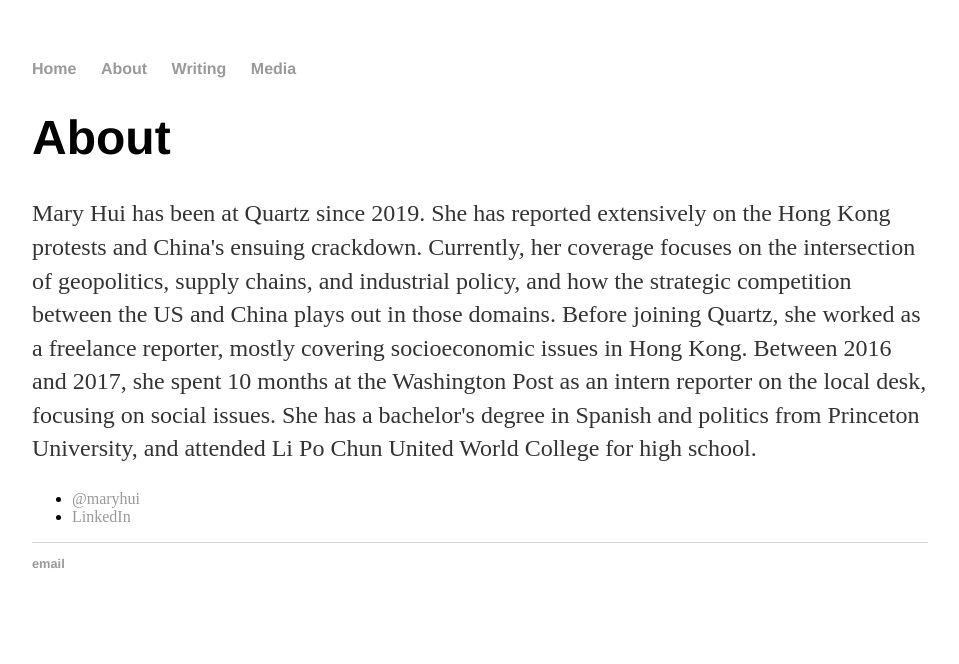
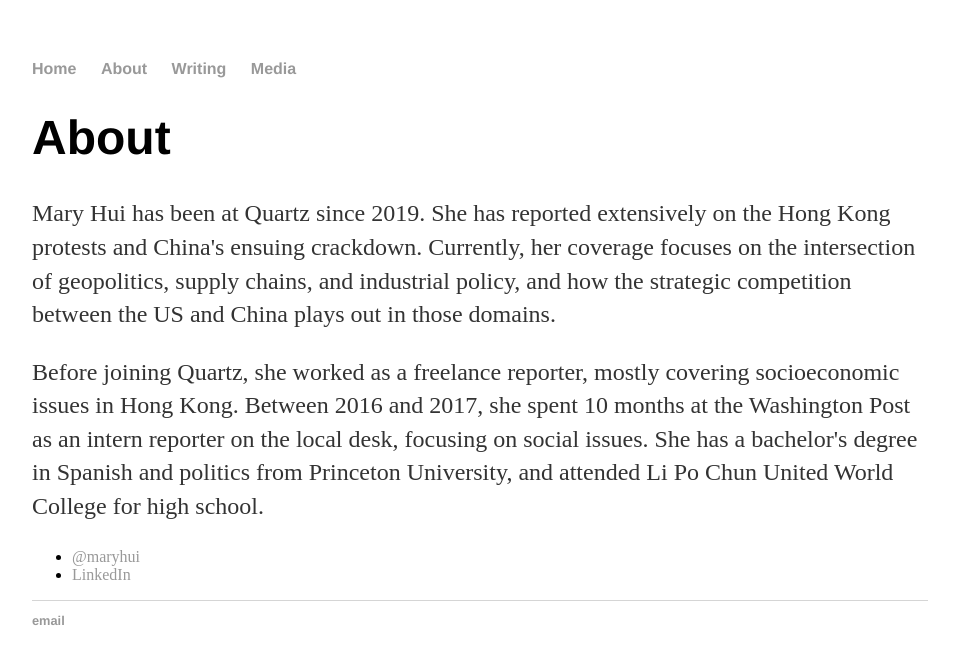
Before and after one commit to marykmhui/marykmhui, a Jekyll site: the page built from about/index.html, in a window 1280 px wide. Shown: the top 664 px of the page, without its empty margins (160-1119 px from the left). Built offline with Jekyll 4.4.1, drawn with Linux system fonts in a browser that asks for light colours.

```diff
--- a/about/index.html
+++ b/about/index.html
@@ -5,7 +5,8 @@ title: About
 
 		<div class="about">
 			<h1>About</h1>
-			<p>Mary Hui has been at Quartz since 2019. She has reported extensively on the Hong Kong protests and China's ensuing crackdown. Currently, her coverage focuses on the intersection of geopolitics, supply chains, and industrial policy, and how the strategic competition between the US and China plays out in those domains. Before joining Quartz, she worked as a freelance reporter, mostly covering socioeconomic issues in Hong Kong. Between 2016 and 2017, she spent 10 months at the Washington Post as an intern reporter on the local desk, focusing on social issues. She has a bachelor's degree in Spanish and politics from Princeton University, and attended Li Po Chun United World College for high school.</p>
+			<p>Mary Hui has been at Quartz since 2019. She has reported extensively on the Hong Kong protests and China's ensuing crackdown. Currently, her coverage focuses on the intersection of geopolitics, supply chains, and industrial policy, and how the strategic competition between the US and China plays out in those domains.<p>
+			Before joining Quartz, she worked as a freelance reporter, mostly covering socioeconomic issues in Hong Kong. Between 2016 and 2017, she spent 10 months at the Washington Post as an intern reporter on the local desk, focusing on social issues. She has a bachelor's degree in Spanish and politics from Princeton University, and attended Li Po Chun United World College for high school.</p>
 
 			<ul class="contacts">
 				<li><a href="https://twitter.com/maryhui">@maryhui</a></li>
```
